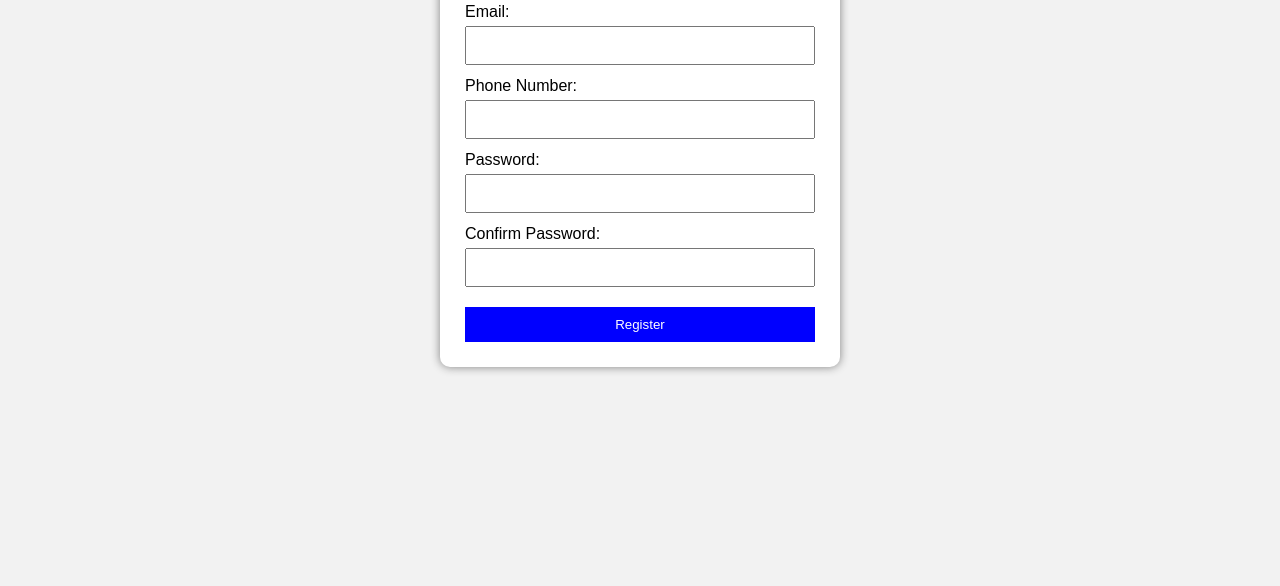
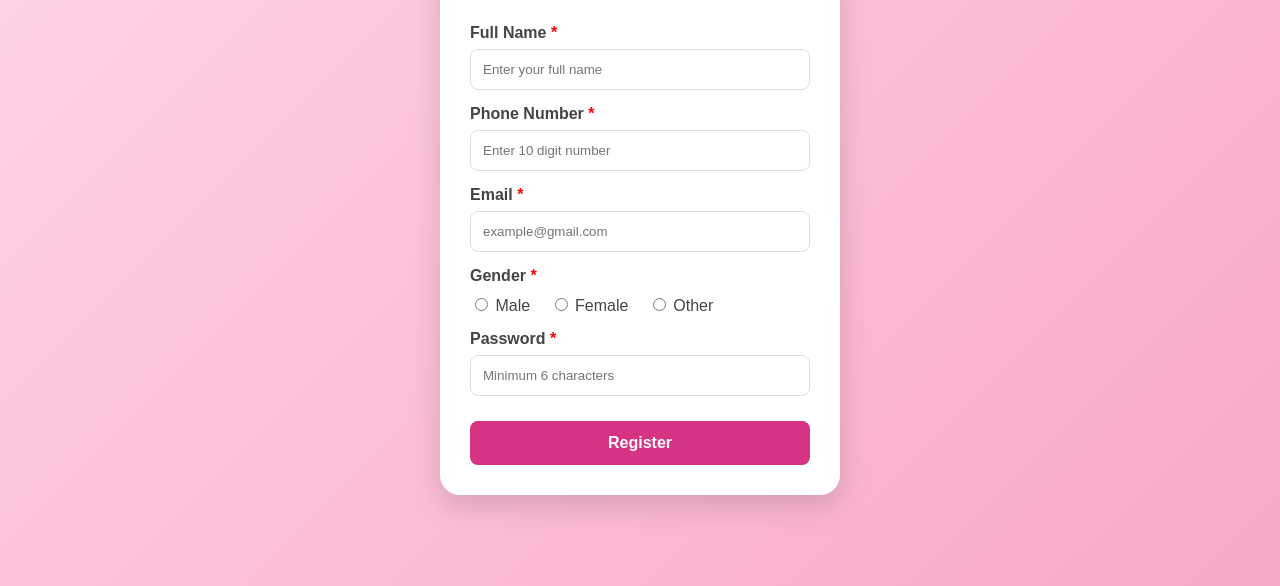
Before and after one commit to Shawstisingh/AIML1_JS, a website: page day 1/day 2/day 3/array.js/regestrationform.html in a window 1280 px wide. Shown: the part 214-800 px from the top of the page. Drawn offline with Linux system fonts and the light colour scheme.

Commit message:
Improve registration form UI
Refresh registration form styling and add native validation attributes.

```diff
--- a/day 1/day 2/day 3/array.js/regestrationform.html
+++ b/day 1/day 2/day 3/array.js/regestrationform.html
@@ -4,111 +4,187 @@
     <title>Registration Form</title>
 
     <style>
+        * {
+            box-sizing: border-box;
+        }
+
         body {
+            margin: 0;
             font-family: Arial, sans-serif;
-            background-color: #f2f2f2;
+            background: linear-gradient(135deg, #ffd6e7, #f8a8c8);
+            display: flex;
+            justify-content: center;
+            align-items: center;
+            min-height: 100vh;
         }
 
         .form-box {
-            width: 350px;
-            margin: 50px auto;
-            padding: 25px;
             background: white;
-            border-radius: 10px;
-            box-shadow: 0 0 10px gray;
+            width: 400px;
+            padding: 30px;
+            border-radius: 20px;
+            box-shadow: 0 10px 30px rgba(0,0,0,0.15);
         }
 
-        h2 {
+        h1 {
             text-align: center;
+            color: #d63384;
+            margin-bottom: 5px;
+        }
+
+        .subtitle {
+            text-align: center;
+            color: gray;
+            margin-bottom: 25px;
         }
 
         label {
+            font-weight: bold;
+            color: #444;
             display: block;
-            margin-top: 12px;
+            margin-top: 15px;
         }
 
-        input {
+        input[type="text"],
+        input[type="tel"],
+        input[type="email"],
+        input[type="password"] {
             width: 100%;
-            padding: 10px;
-            margin-top: 5px;
-            box-sizing: border-box;
+            padding: 12px;
+            margin-top: 7px;
+            border: 1px solid #ddd;
+            border-radius: 8px;
+            outline: none;
+        }
+
+        input:focus {
+            border-color: #d63384;
+            box-shadow: 0 0 5px #f3a6c8;
+        }
+
+        .gender {
+            margin-top: 10px;
+        }
+
+        .gender label {
+            display: inline;
+            font-weight: normal;
+            margin-right: 15px;
+        }
+
+        .gender input {
+            accent-color: #d63384;
         }
 
         button {
             width: 100%;
-            padding: 10px;
-            margin-top: 20px;
-            background-color: blue;
+            padding: 13px;
+            margin-top: 25px;
+            background: #d63384;
             color: white;
             border: none;
+            border-radius: 8px;
+            font-size: 16px;
+            font-weight: bold;
             cursor: pointer;
         }
 
         button:hover {
-            background-color: darkblue;
+            background: #b82b70;
+        }
+
+        .required {
+            color: red;
         }
     </style>
 </head>
 
 <body>
 
-<div class="form-box">
+    <div class="form-box">
 
-    <h2>Registration Form</h2>
+        <h1>Create Account</h1>
+        <p class="subtitle">Register to get started</p>
 
-    <form onsubmit="return registerUser()">
+        <form>
 
-        <label>Name:</label>
-        <input type="text" id="name" required>
+            <label>
+                Full Name <span class="required">*</span>
+            </label>
 
-        <label>Email:</label>
-        <input type="email" id="email" required>
+            <input type="text"
+                   placeholder="Enter your full name"
+                   pattern="[A-Za-z ]+"
+                   title="Name should contain letters only"
+                   required>
 
-        <label>Phone Number:</label>
-        <input type="text"
-               id="phone"
-               maxlength="10"
-               required
-               oninput="this.value = this.value.replace(/[^0-9]/g, '')">
 
-        <label>Password:</label>
-        <input type="password" id="password" required>
+            <label>
+                Phone Number <span class="required">*</span>
+            </label>
 
-        <label>Confirm Password:</label>
-        <input type="password" id="confirmPassword" required>
+            <input type="tel"
+                   placeholder="Enter 10 digit number"
+                   pattern="[0-9]{10}"
+                   maxlength="10"
+                   title="Enter exactly 10 digits"
+                   required>
 
-        <button type="submit">Register</button>
 
-    </form>
+            <label>
+                Email <span class="required">*</span>
+            </label>
 
-</div>
+            <input type="email"
+                   placeholder="example@gmail.com"
+                   required>
 
-<script>
-function registerUser() {
 
-    let name = document.getElementById("name").value;
-    let email = document.getElementById("email").value;
-    let phone = document.getElementById("phone").value;
-    let password = document.getElementById("password").value;
-    let confirmPassword = document.getElementById("confirmPassword").value;
+            <label>
+                Gender <span class="required">*</span>
+            </label>
 
-    // Check phone number
-    if (phone.length != 10) {
-        alert("Phone number must contain exactly 10 digits.");
-        return false;
-    }
+            <div class="gender">
 
-    // Check password
-    if (password != confirmPassword) {
-        alert("Passwords do not match.");
-        return false;
-    }
+                <label>
+                    <input type="radio"
+                           name="gender"
+                           required>
+                    Male
+                </label>
 
-    alert("Registration Successful!");
+                <label>
+                    <input type="radio"
+                           name="gender">
+                    Female
+                </label>
 
-    return true;
-}
-</script>
+                <label>
+                    <input type="radio"
+                           name="gender">
+                    Other
+                </label>
+
+            </div>
+
+
+            <label>
+                Password <span class="required">*</span>
+            </label>
+
+            <input type="password"
+                   placeholder="Minimum 6 characters"
+                   minlength="6"
+                   required>
+
+
+            <button type="submit">
+                Register
+            </button>
+
+        </form>
+
+    </div>
 
 </body>
 </html>
```
